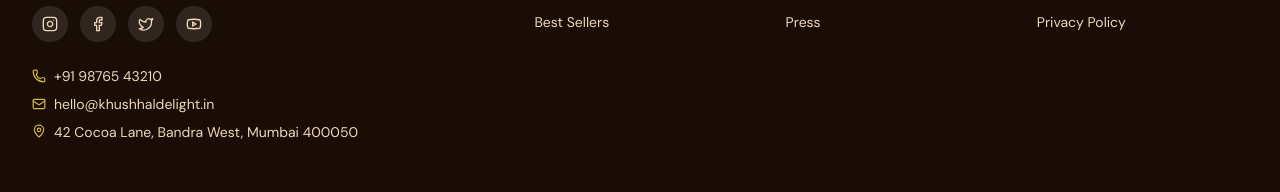
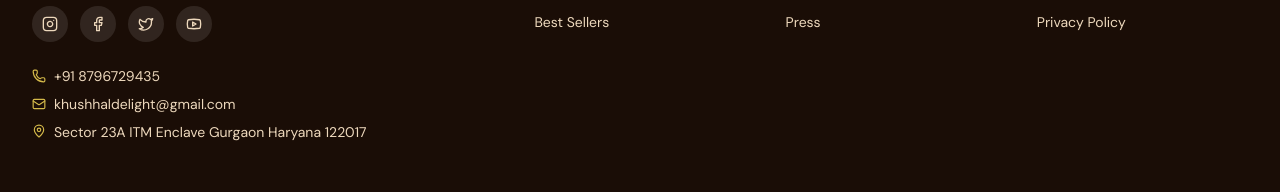
Before and after one commit to Raxx089/khushhaldelight, a React (Vite) app: page / in a window 1280 px wide. Shown: the part 6903-7095 px from the top of the page. Built offline with nearby package versions, Linux system fonts and the light colour scheme; a web font is replaced by a local one.

Commit message:
third  commit

```diff
--- a/src/app/components/Footer.tsx
+++ b/src/app/components/Footer.tsx
@@ -97,15 +97,15 @@ export function Footer() {
             <div className="mt-6 space-y-2 text-sm text-[var(--cream-300)]">
               <div className="flex items-center gap-2">
                 <Phone size={14} className="text-[var(--gold-400)] shrink-0" />
-                <span>+91 98765 43210</span>
+                <span>+91 8796729435</span>
               </div>
               <div className="flex items-center gap-2">
                 <Mail size={14} className="text-[var(--gold-400)] shrink-0" />
-                <span>hello@khushhaldelight.in</span>
+                <span>khushhaldelight@gmail.com</span>
               </div>
               <div className="flex items-start gap-2">
                 <MapPin size={14} className="text-[var(--gold-400)] shrink-0 mt-0.5" />
-                <span>42 Cocoa Lane, Bandra West, Mumbai 400050</span>
+                <span>Sector 23A ITM Enclave Gurgaon Haryana 122017</span>
               </div>
             </div>
           </div>
--- a/src/app/pages/Account.tsx
+++ b/src/app/pages/Account.tsx
@@ -32,7 +32,7 @@ export function Account() {
             <h1 className="text-white" style={{ fontFamily: "'Montserrat', 'DM Sans', system-ui, sans-serif", fontSize: "1.8rem", fontWeight: 700 }}>
               Priya Sharma
             </h1>
-            <p className="text-[var(--cream-300)] text-sm">priya.sharma@example.com · Member since 2023</p>
+            <p className="text-[var(--cream-300)] text-sm">khushhaldelight@gmail.com · Member since 2023</p>
             <div className="flex items-center gap-4 mt-2">
               <span className="flex items-center gap-1 text-xs text-[var(--gold-300)]">
                 <Star size={12} fill="currentColor" /> Gold Member
@@ -190,7 +190,7 @@ export function Account() {
                   </h2>
                   <div className="grid sm:grid-cols-2 gap-4">
                     {[
-                      { label: "Home", address: "42, Linking Road, Bandra West, Mumbai 400050", default: true },
+                      { label: "Home", address: "Sector 23A ITM Enclave Gurgaon Haryana 122017", default: true },
                       { label: "Office", address: "Level 12, BKC Tower, Bandra Kurla Complex, Mumbai 400051", default: false },
                     ].map((a) => (
                       <div key={a.label} className="p-5 rounded-xl border-2 bg-white" style={{ borderColor: a.default ? "var(--gold-400)" : "var(--border)" }}>
@@ -220,8 +220,8 @@ export function Account() {
                   <div className="bg-white rounded-2xl p-6 border border-[var(--border)] space-y-5">
                     {[
                       { label: "Full Name", value: "Priya Sharma" },
-                      { label: "Email", value: "priya.sharma@example.com" },
-                      { label: "Phone", value: "+91 98765 43210" },
+                      { label: "Email", value: "khushhaldelight@gmail.com" },
+                      { label: "Phone", value: "+91 8796729435" },
                       { label: "Birthday", value: "March 15" },
                     ].map((field) => (
                       <div key={field.label} className="flex items-center justify-between py-3 border-b border-[var(--border)] last:border-0">
--- a/src/app/pages/Contact.tsx
+++ b/src/app/pages/Contact.tsx
@@ -55,17 +55,17 @@ export function Contact() {
               {
                 icon: Phone,
                 title: "Phone",
-                lines: ["+91 98765 43210", "Mon–Sat, 9 AM–7 PM IST"],
+                lines: ["+91 8796729435", "Mon–Sat, 9 AM–7 PM IST"],
               },
               {
                 icon: Mail,
                 title: "Email",
-                lines: ["hello@khushhaldelight.in", "Replies within 24 hours"],
+                lines: ["khushhaldelight@gmail.com", "Replies within 24 hours"],
               },
               {
                 icon: MapPin,
                 title: "Visit Us",
-                lines: ["42 Cocoa Lane, Bandra West", "Mumbai, Maharashtra 400050"],
+                lines: ["Sector 23A ITM Enclave", "Gurgaon Haryana 122017"],
               },
               {
                 icon: Clock,
--- a/src/app/pages/Corporate.tsx
+++ b/src/app/pages/Corporate.tsx
@@ -263,8 +263,8 @@ export function Corporate() {
         )}
 
         <div className="mt-8 flex flex-col sm:flex-row gap-4 text-center sm:text-left">
-          <a href="tel:+919876543210" className="flex items-center justify-center gap-2 text-sm text-[var(--choco-800)] font-medium hover:text-[var(--gold-600)] transition-colors">
-            <Phone size={16} className="text-[var(--gold-500)]" /> +91 98765 43210
+          <a href="tel:+918796729435" className="flex items-center justify-center gap-2 text-sm text-[var(--choco-800)] font-medium hover:text-[var(--gold-600)] transition-colors">
+            <Phone size={16} className="text-[var(--gold-500)]" /> +91 8796729435
           </a>
           <a href="mailto:corporate@khushhaldelight.in" className="flex items-center justify-center gap-2 text-sm text-[var(--choco-800)] font-medium hover:text-[var(--gold-600)] transition-colors">
             <Mail size={16} className="text-[var(--gold-500)]" /> corporate@khushhaldelight.in
--- a/src/app/pages/Login.tsx
+++ b/src/app/pages/Login.tsx
@@ -178,7 +178,7 @@ export function Login() {
                   {[
                     { label: "Full Name", type: "text", key: "name", icon: null, placeholder: "Priya Sharma" },
                     { label: "Email Address", type: "email", key: "email", icon: Mail, placeholder: "you@example.com" },
-                    { label: "Phone Number", type: "tel", key: "phone", icon: Phone, placeholder: "+91 98765 43210" },
+                    { label: "Phone Number", type: "tel", key: "phone", icon: Phone, placeholder: "+91 8796729435" },
                   ].map(({ label, type, key, icon: Icon, placeholder }) => (
                     <div key={key}>
                       <label className="block text-xs font-semibold text-[var(--choco-800)] mb-1.5 uppercase tracking-wide">{label}</label>
```
